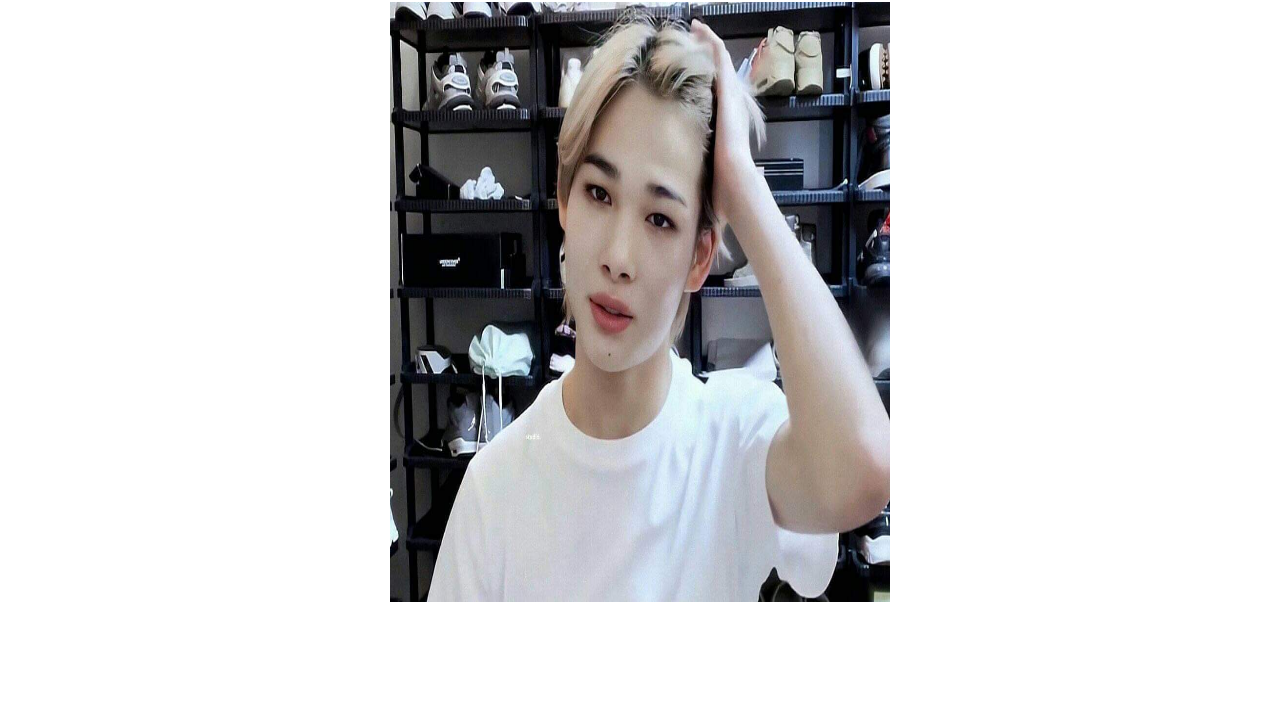
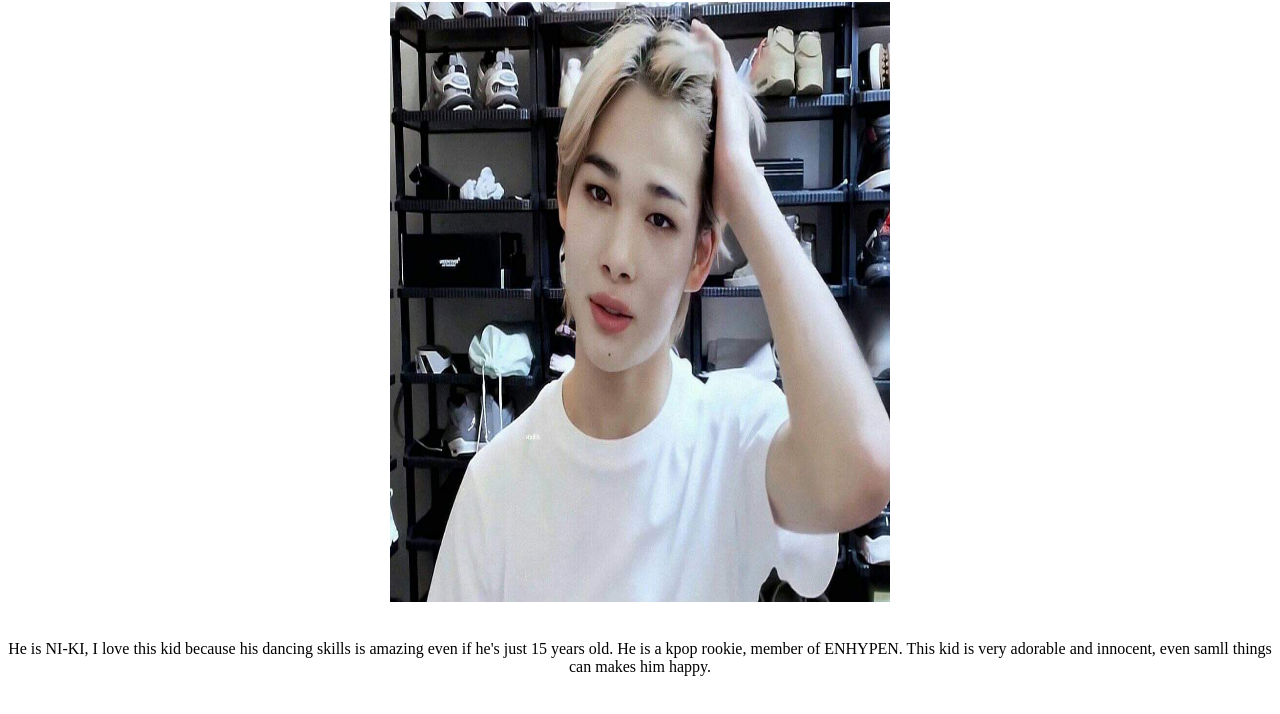
Before and after one commit to marielmosico/marielmosico.github.io, a plain HTML site: page page1.html in a window 1280 px wide. Shown: the part 78-792 px from the top of the page. Drawn offline with Linux system fonts and the light colour scheme.

Commit message:
Update page1.html

```diff
--- a/page1.html
+++ b/page1.html
@@ -3,6 +3,9 @@
   <body>
     <center><h1>MY FAVORITES</H1></center>
     <center><img alt = "nishimura riki" src = "Niki.jpg" width = "500" height = "600"></center>
+    <br>
+    <center><p> He is NI-KI, I love this kid because his dancing skills is amazing even if he's just 15 years old. He is a kpop rookie,
+     member of ENHYPEN. This kid is very adorable and innocent, even samll things can makes him happy. </p></center>
 
 
 
```
